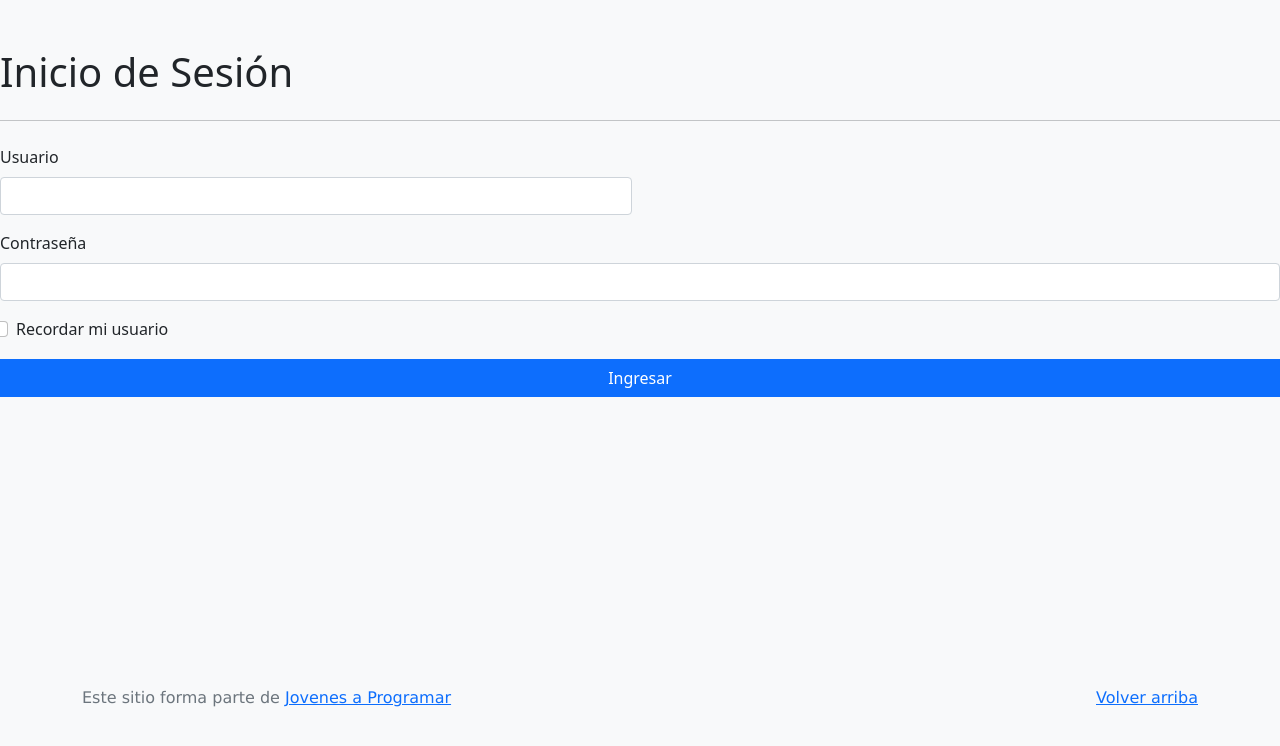
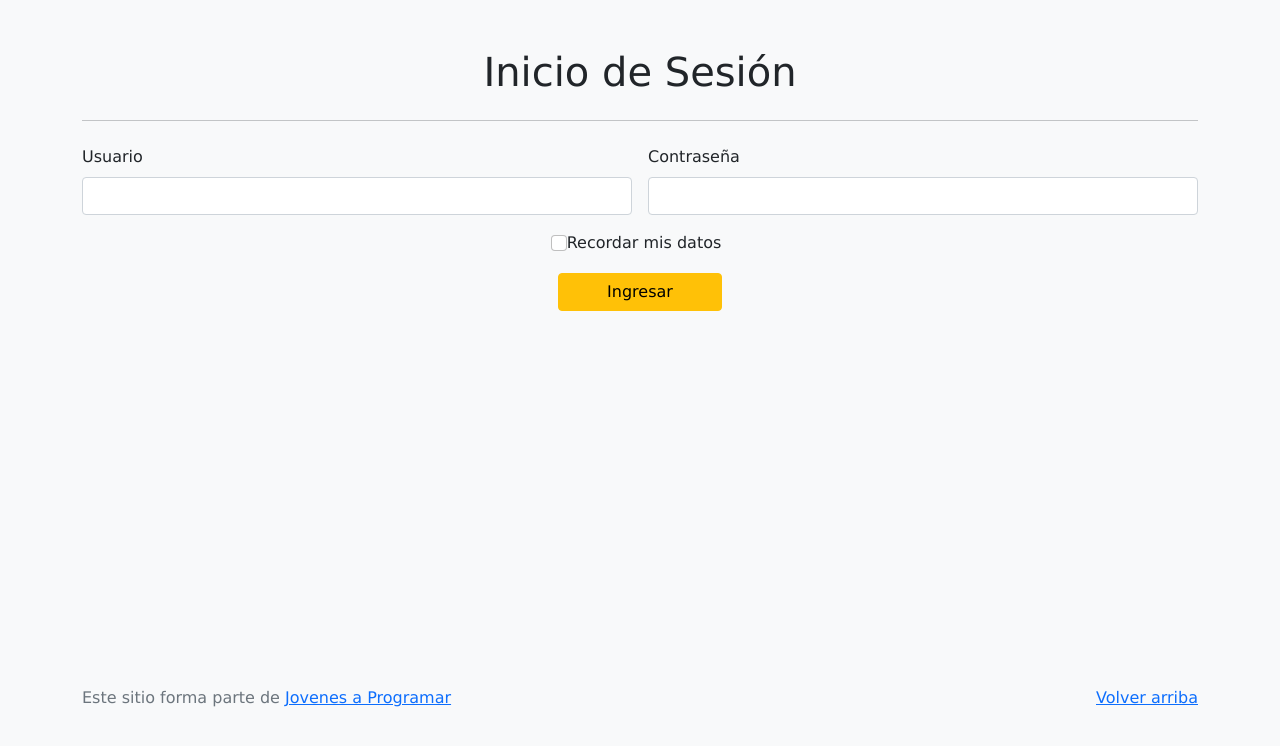
Before and after one commit to rodrituca/e-commerce, a website: page login.html in a window 1280 px wide. Drawn offline with Linux system fonts and the light colour scheme.

Commit message:
login lindo

```diff
--- a/login.html
+++ b/login.html
@@ -23,34 +23,37 @@
 
   <body>
     <main class="mt-5">
+<div class="container">
       <div class="row mt-4">
         <div class="col">
-          <h1 class="mb-3">Inicio de Sesión</h1>
+          <h1 class="mb-3 text-center">Inicio de Sesión</h1>
           <hr class="my-4" />
           <div class="row g-3">
             <div class="col-sm-6">
-              <label for="nombre" class="form-label">Usuario</label>
+              <label for="nombre" class="form-label text-center">Usuario</label>
               <input type="text" class="form-control" id="nombre" />
             </div>
 
-            <div class="col-12">
+            <div class="col-6">
               <label for="contraseña" class="form-label">Contraseña</label>
               <input type="password" class="form-control" id="contraseña" />
             </div>
 
-            <div class="form-check">
+            <div class="form-check d-flex justify-content-center">
               <input type="checkbox" class="form-check-input" id="terminos" />
               <label class="form-check-label" for="terminos"
-                >Recordar mi usuario</label
+                >Recordar mis datos</label
               >
             </div>
-
-            <button class="btn btn-primary" type="button" id="regBtn">
+<div class="d-flex justify-content-center">
+            <button class="btn btn-warning px-5" type="button" id="regBtn">
               Ingresar
             </button>
           </div>
         </div>
       </div>
+    </div>
+  </div>
     </main>
     <footer class="text-muted">
       <div class="container">
```
